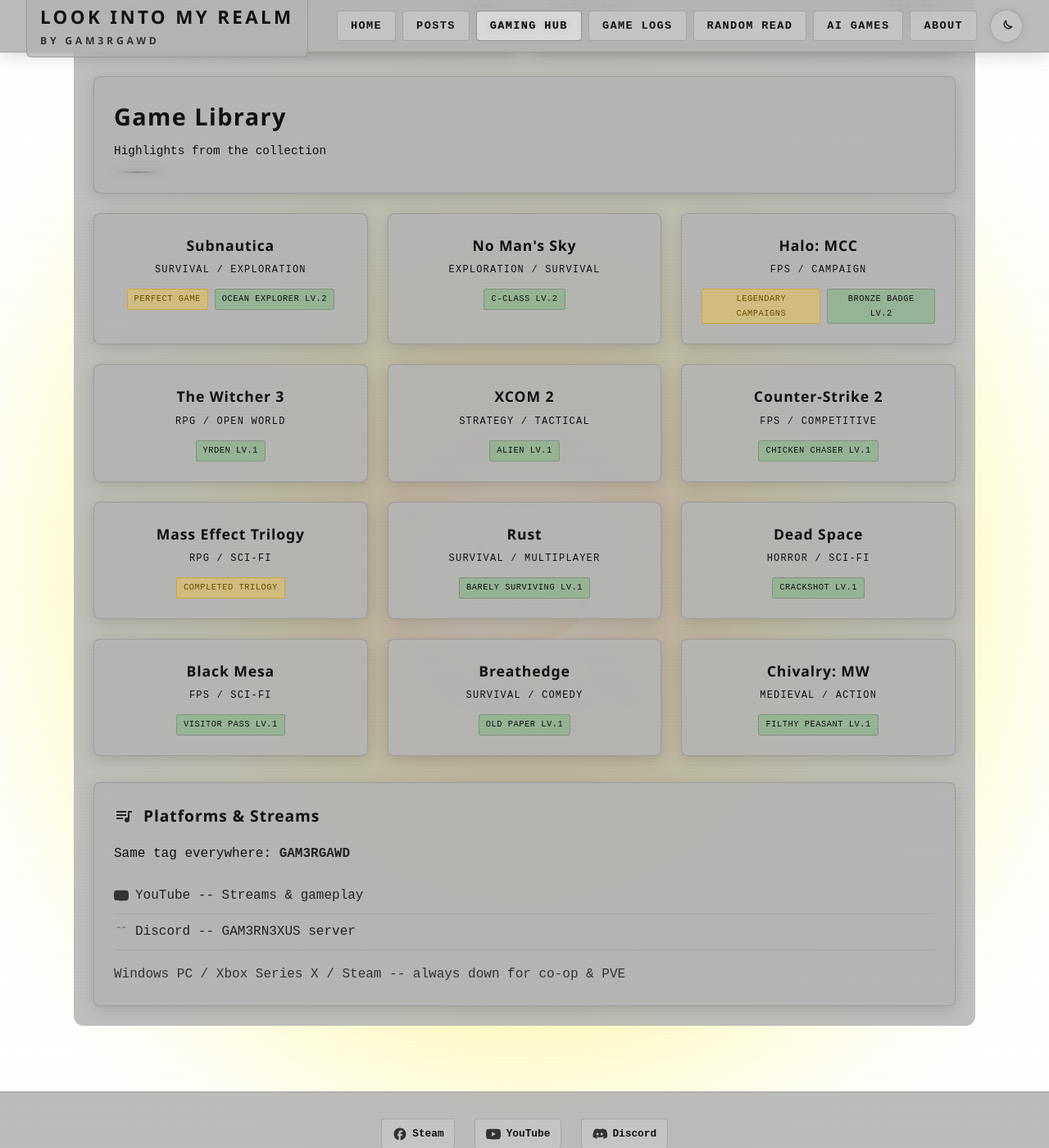
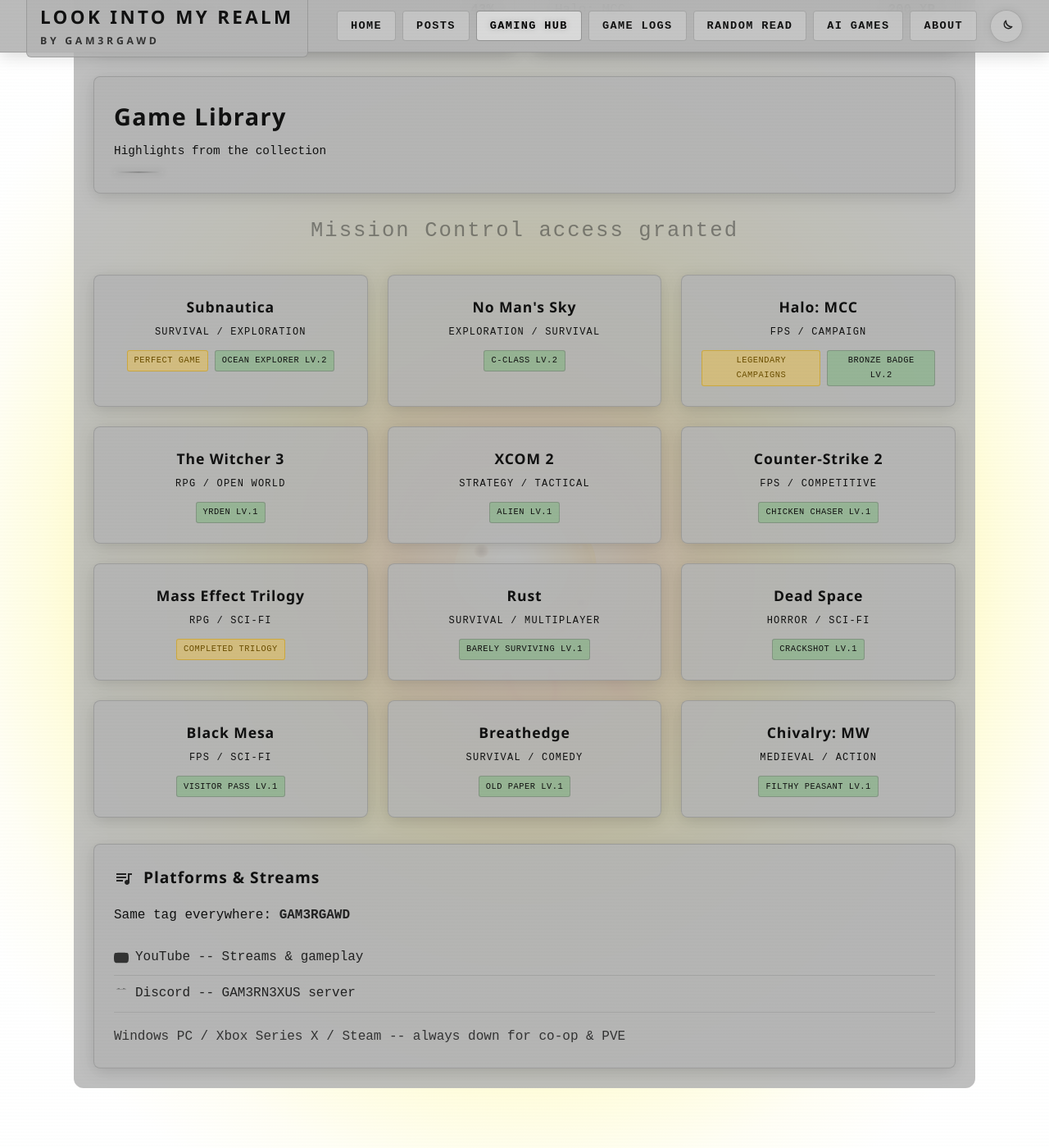
Before and after one commit to vitalnexus/blog, a Jekyll site: the page built from gaming.md, in a window 1280 px wide and 1400 px high, scrolled down 962 px. Shown: the whole window at 82% size. Built offline with Jekyll 4.4.1, drawn with Linux system fonts in a browser that asks for light colours.

Commit message:
feat: add gaming mission text and enhance styling for improved visibility

```diff
--- a/assets/css/style.css
+++ b/assets/css/style.css
@@ -184,6 +184,12 @@
 [data-theme='light'] .hero-title {
   color: #111111;
   text-shadow: none;
+}
+
+[data-theme='light'] .gaming-mission-text {
+  color: #111111;
+  text-shadow: none;
+  animation: gaming-mission-fade 5s ease-in-out infinite;
 }
 
 [data-theme='light'] .hero-tagline {
@@ -1255,6 +1261,21 @@ img { max-width: 100%; height: auto; }
   text-transform: uppercase;
 }
 
+.gaming-mission-text {
+  font-size: 1.6rem;
+  color: var(--green);
+  text-shadow: 0 0 40px var(--green-glow), 0 0 80px rgba(0, 255, 65, 0.2);
+  text-align: center;
+  letter-spacing: 0.08em;
+  margin: 1rem 0 2rem;
+  animation: gaming-mission-fade 5s ease-in-out infinite;
+}
+
+@keyframes gaming-mission-fade {
+  0%, 100% { opacity: 1; text-shadow: 0 0 40px var(--green-glow), 0 0 80px rgba(0,255,65,0.2); }
+  50%       { opacity: 0.15; text-shadow: none; }
+}
+
 @keyframes hero-glow {
   0%, 100% { text-shadow: 0 0 40px var(--green-glow), 0 0 80px rgba(0, 255, 65, 0.2); }
   50% { text-shadow: 0 0 60px var(--green-glow), 0 0 120px rgba(0, 255, 65, 0.3), 0 0 160px rgba(0, 255, 65, 0.1); }
--- a/gaming.md
+++ b/gaming.md
@@ -58,6 +58,8 @@ permalink: /gaming/
     <p class="section-subtitle">Highlights from the collection</p>
     <div class="section-divider"></div>
   </div>
+
+  <p class="gaming-mission-text">Mission Control access granted</p>
 
   <div class="grid grid-3">
     <div class="game-card">
```
Also changed, not shown: index.md (+4 -4 lines).
